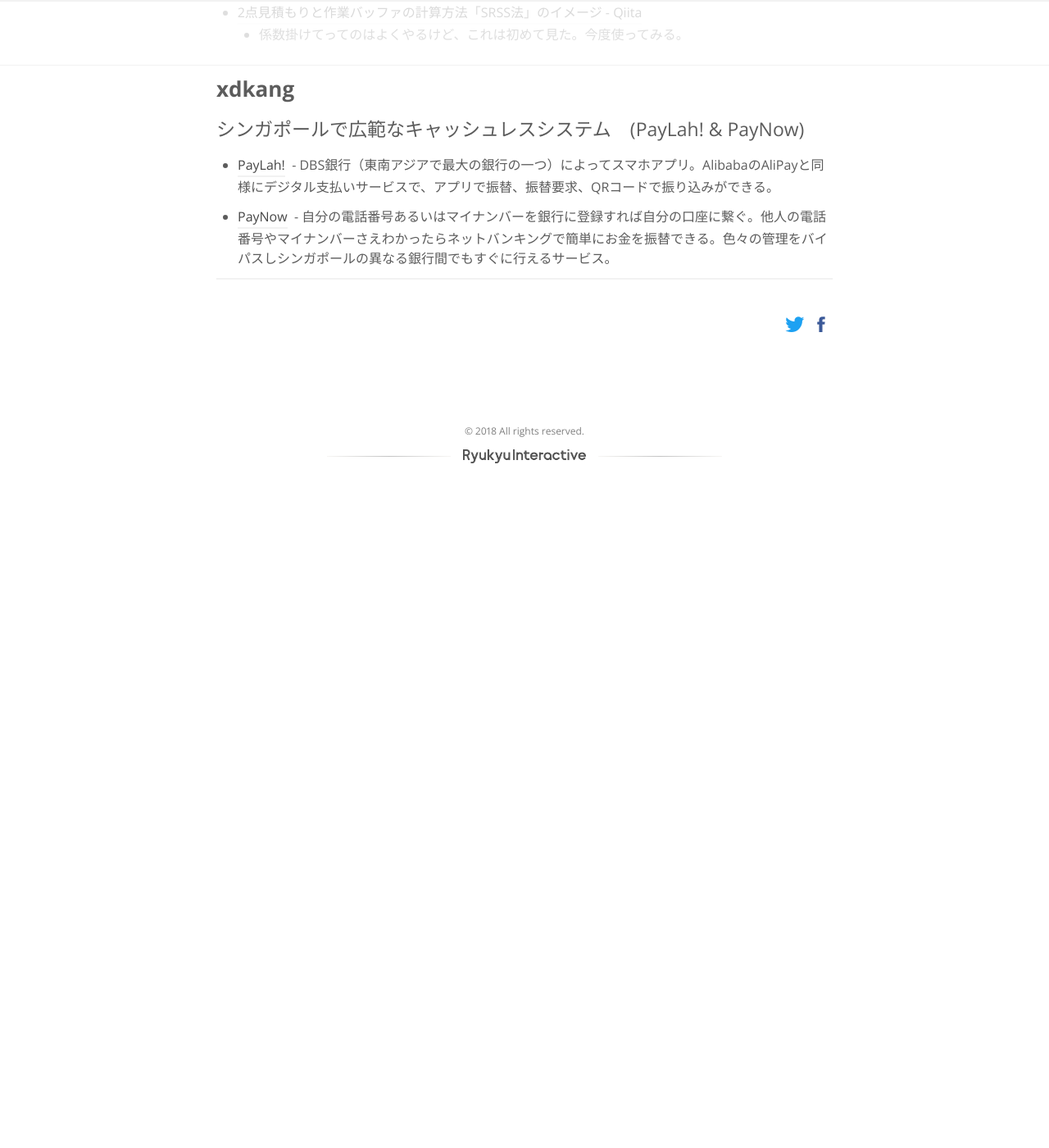
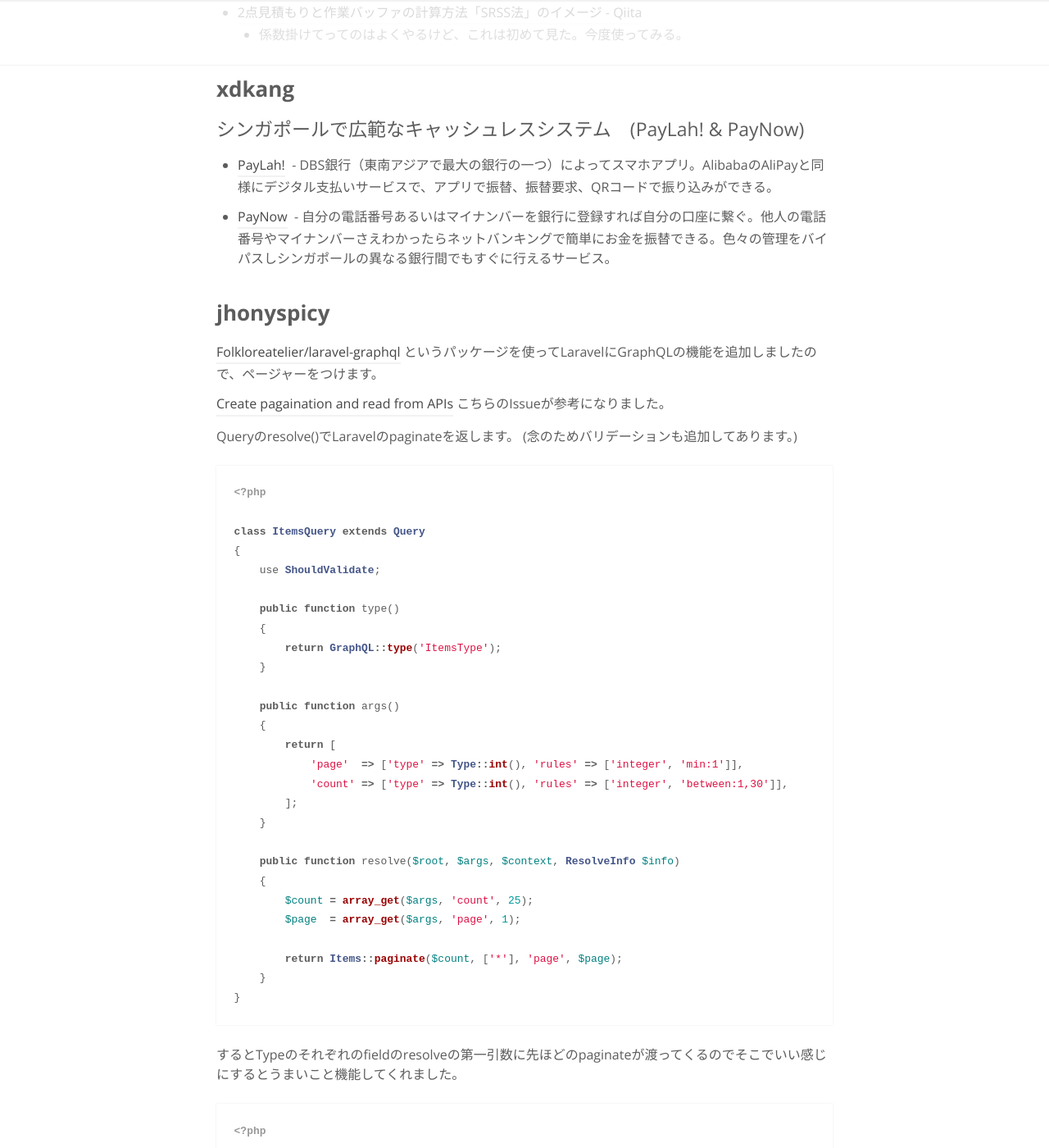
Before and after one commit to RyukyuInteractive/tech.ryukyu-i.co.jp, a Jekyll site: the page built from _posts/2018-04-18-tech-lunch-20180418.md, in a window 1280 px wide and 1400 px high, scrolled down 927 px. Shown: the whole window at 82% size. Built offline with Jekyll 4.4.1, drawn with Linux system fonts in a browser that asks for light colours; our own code applies the rules of GitHub Pages for plain Markdown files; a script that is not in the unit is left out; before the commit the page ends 1557 px from its top, so only the background shows below that; some of the changed text lies outside the part shown.

Commit message:
update and fix webpack error

````diff
--- a/_posts/2018-04-18-tech-lunch-20180418.md
+++ b/_posts/2018-04-18-tech-lunch-20180418.md
@@ -40,4 +40,70 @@
 - [PayNow](https://www.abs.org.sg/consumer-banking/pay-now)
   - 自分の電話番号あるいはマイナンバーを銀行に登録すれば自分の口座に繋ぐ。他人の電話番号やマイナンバーさえわかったらネットバンキングで簡単にお金を振替できる。色々の管理をバイパスしシンガポールの異なる銀行間でもすぐに行えるサービス。
 
+## jhonyspicy
+
+[Folkloreatelier/laravel-graphql](https://github.com/Folkloreatelier/laravel-graphql) というパッケージを使ってLaravelにGraphQLの機能を追加しましたので、ページャーをつけます。
+
+[Create pagaination and read from APIs](https://github.com/Folkloreatelier/laravel-graphql/issues/59) こちらのIssueが参考になりました。
+
+Queryのresolve()でLaravelのpaginateを返します。
+(念のためバリデーションも追加してあります。)
+
+```php
+<?php
+
+class ItemsQuery extends Query
+{
+    use ShouldValidate;
+
+    public function type()
+    {
+        return GraphQL::type('ItemsType');
+    }
+
+    public function args()
+    {
+        return [
+            'page'  => ['type' => Type::int(), 'rules' => ['integer', 'min:1']],
+            'count' => ['type' => Type::int(), 'rules' => ['integer', 'between:1,30']],
+        ];
+    }
+
+    public function resolve($root, $args, $context, ResolveInfo $info)
+    {
+        $count = array_get($args, 'count', 25);
+        $page  = array_get($args, 'page', 1);
+
+        return Items::paginate($count, ['*'], 'page', $page);
+    }
+}
+```
+
+するとTypeのそれぞれのfieldのresolveの第一引数に先ほどのpaginateが渡ってくるのでそこでいい感じにするとうまいこと機能してくれました。
+
+```php
+<?php
+
+class ItemsType extends GraphQLType
+{
+    public function fields()
+    {
+        return [
+            'pageInfo' => [
+                'type' => GraphQL::type('PageInfo')
+                'resolve' => function ($root) {
+                    return array_except($root->toArray(), ['data']);
+                }
+            ],
+            'items'    => [
+                'type'    => Type::listOf(GraphQL::type('Item')),
+                'resolve' => function ($root) {
+                    return $root->items();
+                },
+            ],
+        ];
+    }
+}
+```
+
 ----
````
